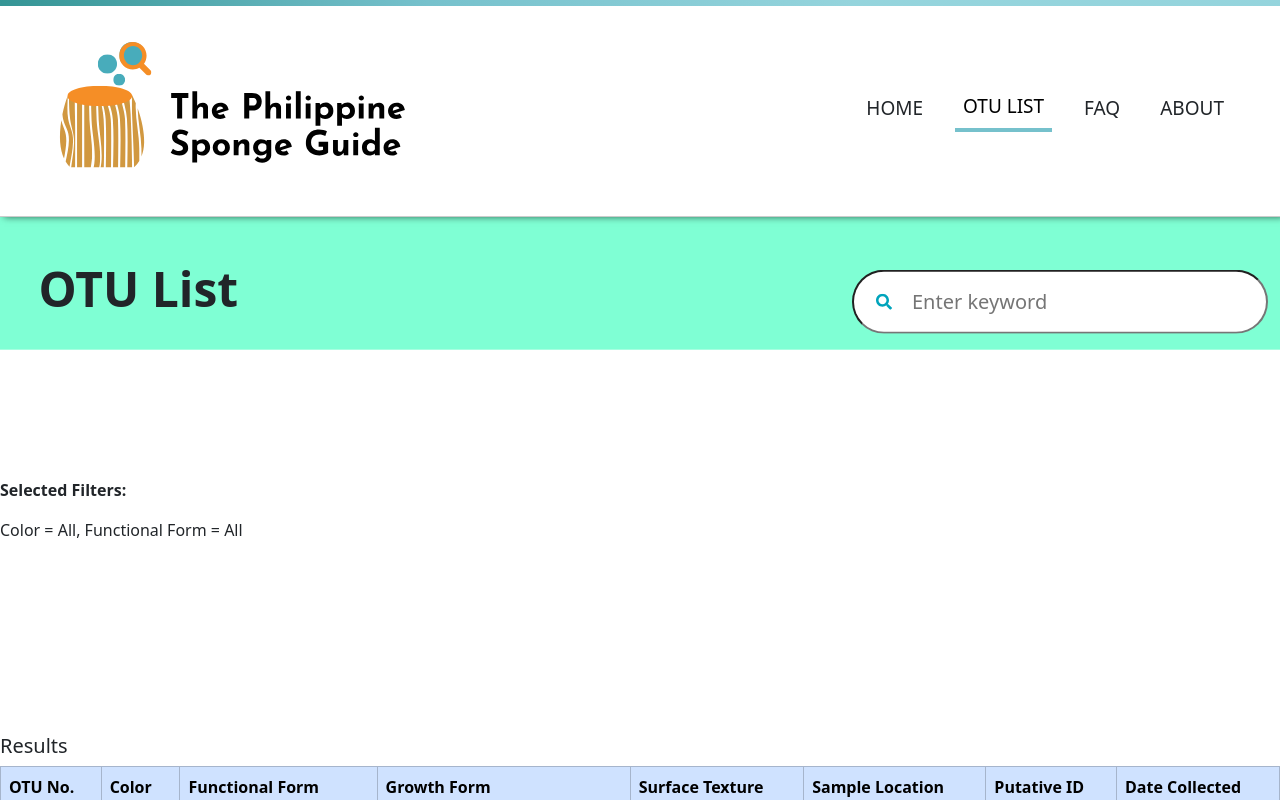
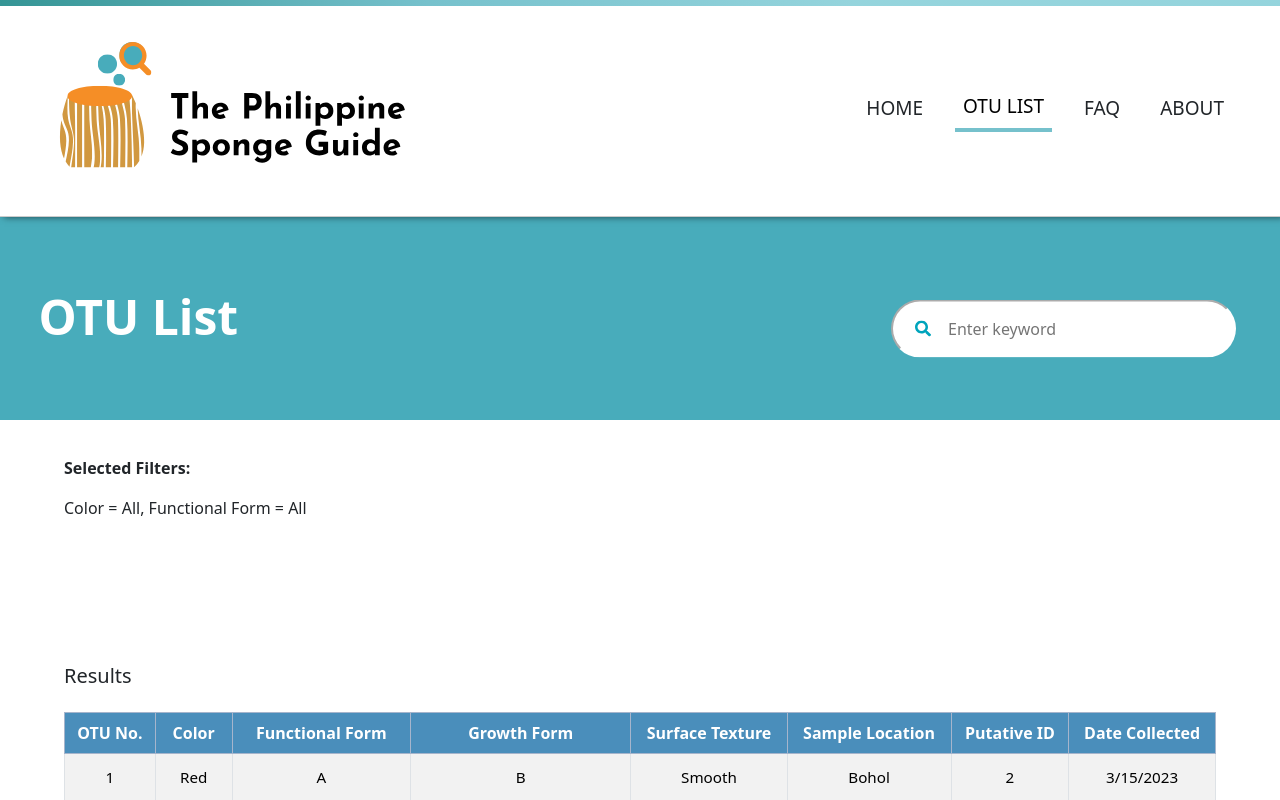
Before and after one commit to Geez-l/sponge-database, a Next.js app: page /result in a window 1280 px wide. Shown: the top 800 px of the page. Built offline with nearby package versions, Linux system fonts and the light colour scheme.

Commit message:
results page style, home editing

```diff
--- a/src/app/css/home.css
+++ b/src/app/css/home.css
@@ -88,21 +88,21 @@
 
 .search-bar-left-icon {
     position: relative;
-    width: 1200px;
-    height: 100px;
+    width: 1000px;
+    height: 75px;
     background: #fff;
     border-radius: 20rem;
     box-shadow: 0 8px 30px rgba(0,0,0,0.2);
     display: flex;
     align-items: center;
     margin: 0 auto;
-    transform: translateX(20%);
+    /*transform: translateX(20%);*/
 }
 
 .search-icon {
     position: relative;
     right: 1rem;
-    transform: translateX(-90%);
+    transform: translateX(1350%);
     color: #48ACBB;
     font-size: 3rem;
     pointer-events: none;
@@ -119,14 +119,14 @@
     border: none;
     border-radius: 2rem;
     background: transparent;
-    font-size: 2.5rem;
+    font-size: 1rem;
     outline: none;
     transition: box-shadow 0.2s;
     box-shadow: none !important;
 }
 
 .search-input::placeholder {
-    font-size: 2.5rem !important;
+    font-size: 1.5rem !important;
     color: #888;
 }
 
--- a/src/app/css/result.css
+++ b/src/app/css/result.css
@@ -10,10 +10,15 @@
   .header-sample {
     border-top: none !important;
     /* transform: translateY(-110%); */
-    background-color: #7fffd4;
+    background-color: #48ACBB;
+    color:#ffffff;
     width: 100%;
     min-width: 70%;
-    transform: translateY(-70%);
+    /*transform: translateY(-60%);*/
+    padding-top: 7rem;
+    padding-bottom: 3rem;
+    margin-top: -6rem;
+    position: relative;
   }
 
   .otu, .list {
@@ -60,20 +65,45 @@
 
   /* Actual search input */
   .search-input {
-    padding: 15px 58px;
+    padding: 15px 55px;
     background: #ffffff;
     border-radius: 40px;
-    font-size: 1.25rem;
+    font-size: 1.00rem;
+    margin-right: 2rem;
+    border-color:#ffffff;
   }
 
   .top-container {
-    margin-top: none;
+    margin-top: 1rem;
+    margin-bottom: 0;
+    padding: 2rem 4rem;
+
   }
 
   .res-tab {
-    margin-top: none;
+    margin-top: 0;
+    padding: 1rem 4rem;
   }
 
   .result-container {
-    margin-top: none;
+    margin-top: 0 !important;
+    padding-top: 0 !important;
+    padding: 0 4rem;
   }
+
+.result-container thead th {
+    background-color: #4A8EBB;
+    color: white;
+    text-align: center;
+}
+
+.result-container tbody td {
+    color: #000000;
+    text-align: center;
+    padding: 0.75rem;
+    font-size: 0.95rem;
+    text-overflow: ellipsis;
+    overflow: hidden;
+    white-space: nowrap;
+    max-width: 200px;
+}
--- a/src/app/css/results.css
+++ /dev/null
@@ -1,47 +0,0 @@
-
-/* === Result Header === */
-
-.result-header {
-    margin-top: 3rem;
-    padding: 0 3rem;
-}
-
-
-.res-tab {
-    padding: 0 2rem;
-    margin-top: 1rem;
-}
-
-/*== Table ===*/
-
-.result-table {
-    padding: 0 4rem;
-}
-
-.main-table {
-    text-align: center;
-    vertical-align: middle;
-}
-
-/*== format Table Headers Only ==*/
-
-.main-table thead th {
-  background-color: #4A8EBB;
-  color: white;
-  text-align: center;
-}
-
-.main-table tbody td {
-  color: #000000;
-  text-align: center;
-  padding: 0.75rem;
-  font-size: 0.95rem;
-  text-overflow: ellipsis;
-  overflow: hidden;
-  white-space: nowrap;
-  max-width: 200px;
-}
-
-
-
-/*=== Page Numbers ===*/
--- a/src/app/result/page.tsx
+++ b/src/app/result/page.tsx
@@ -91,7 +91,7 @@ export default function ResultPage() {
         </div>
       </main>
       <main className='result-table mt-5 pt-5'>
-        <div className='res-tab mt-5 pt-5'>
+        <div className='res-tab'>
           <h5>Results</h5>
 
         </div>
@@ -142,6 +142,7 @@ export default function ResultPage() {
                   <td>thickly-encrusting</td>
                   <td>opaque</td>
                   <td>Batangas</td>
+                  <td>3</td>
                   <td>2023-04-26</td>
               </tr>
 
@@ -152,6 +153,7 @@ export default function ResultPage() {
                   <td>lobate, spherical-bulbous</td>
                   <td>opaque</td>
                   <td>Bolinao</td>
+                  <td>4</td>
                   <td>2023-04-26</td>
               </tr>
             </tbody>
```
